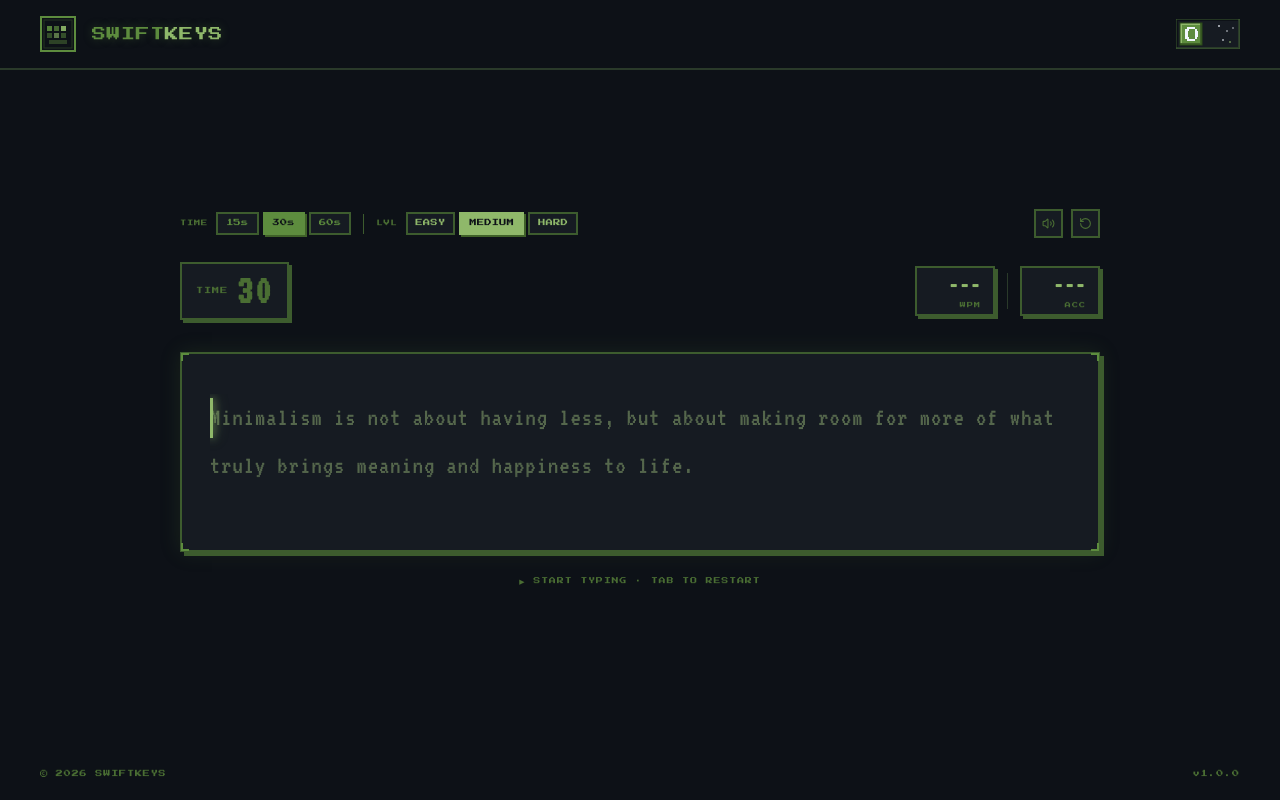
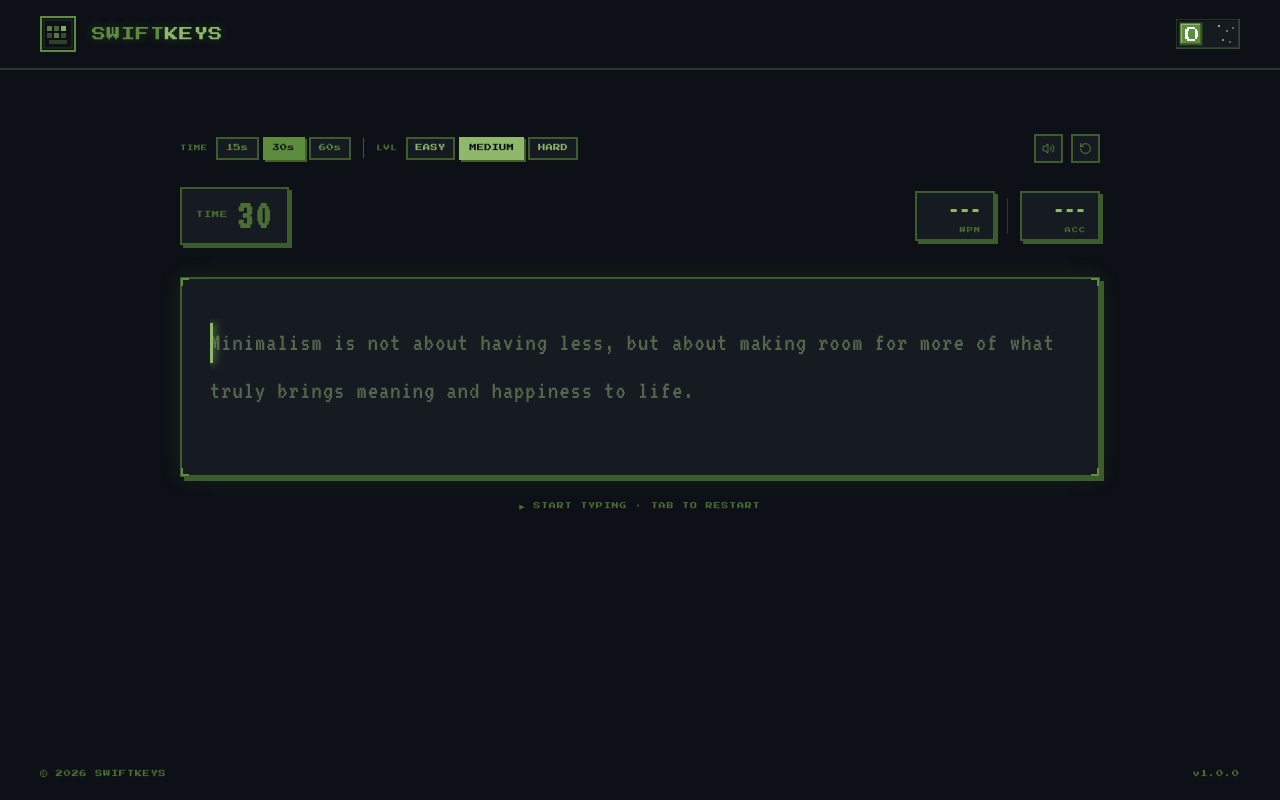
Before and after one commit to janinevallente/swiftkeys, a Next.js app: page / in a window 1280 px wide. Built offline with nearby package versions, Linux system fonts and the light colour scheme.

Commit message:
enh: adjusted height to make it not too centered

```diff
--- a/src/app/page.tsx
+++ b/src/app/page.tsx
@@ -56,7 +56,7 @@ export default function Home() {
       </motion.nav>
 
       {/* Main */}
-      <main className="relative z-10 flex-1 flex flex-col items-center justify-center px-6 pb-6 overflow-hidden">
+      <main className="relative z-10 flex-1 flex flex-col items-center px-6 py-16 overflow-hidden">
         <motion.div
           initial={{ opacity: 0, y: 14 }}
           animate={{ opacity: 1, y: 0 }}
--- a/tailwind.config.ts
+++ b/tailwind.config.ts
@@ -72,7 +72,7 @@ const config: Config = {
         content: "920px",
       },
       maxHeight: {
-        typing: "172px",
+        typing: "260px",
       },
       transitionTimingFunction: {
         "expo-out": "cubic-bezier(0.16, 1, 0.3, 1)",
```
